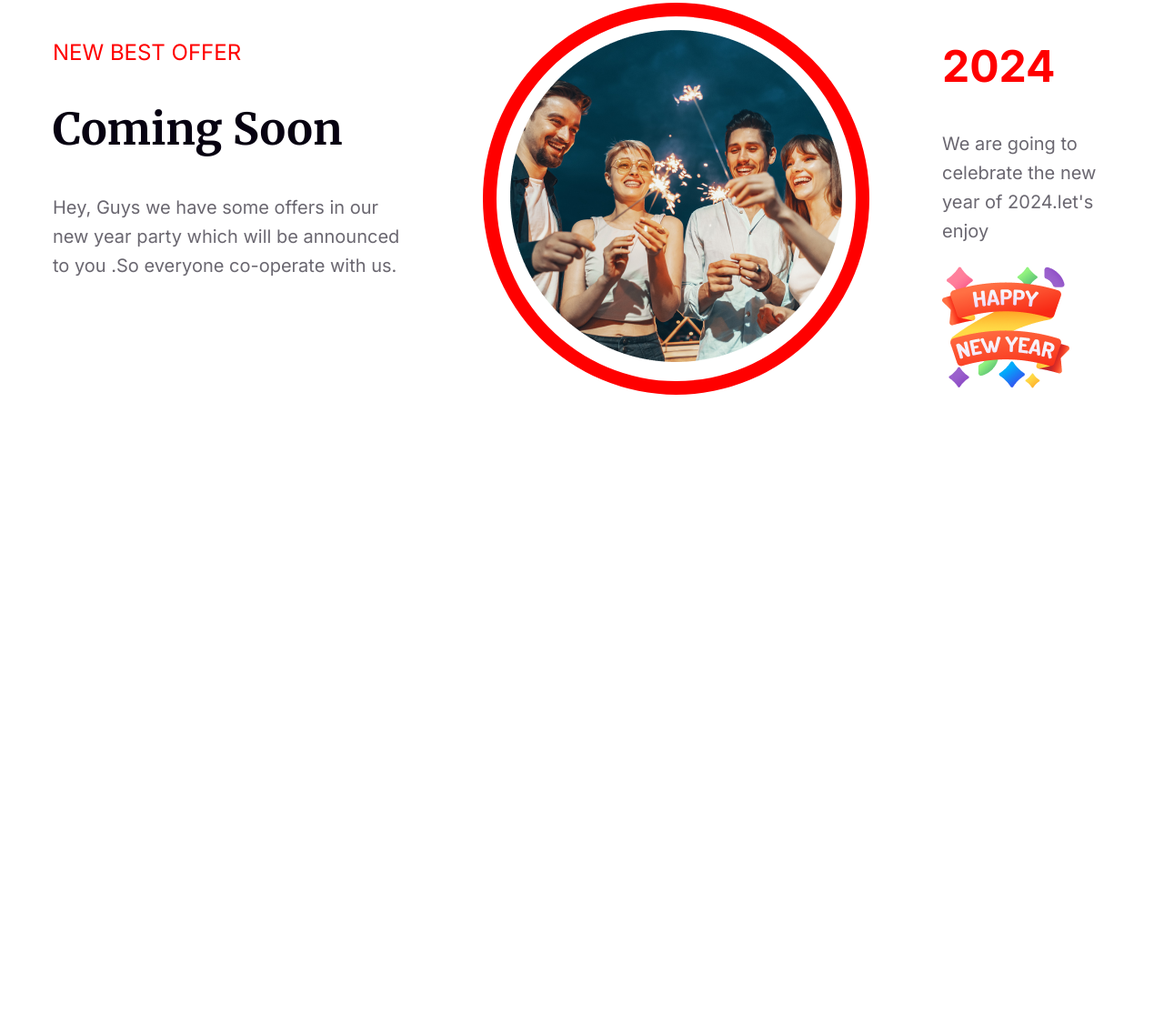
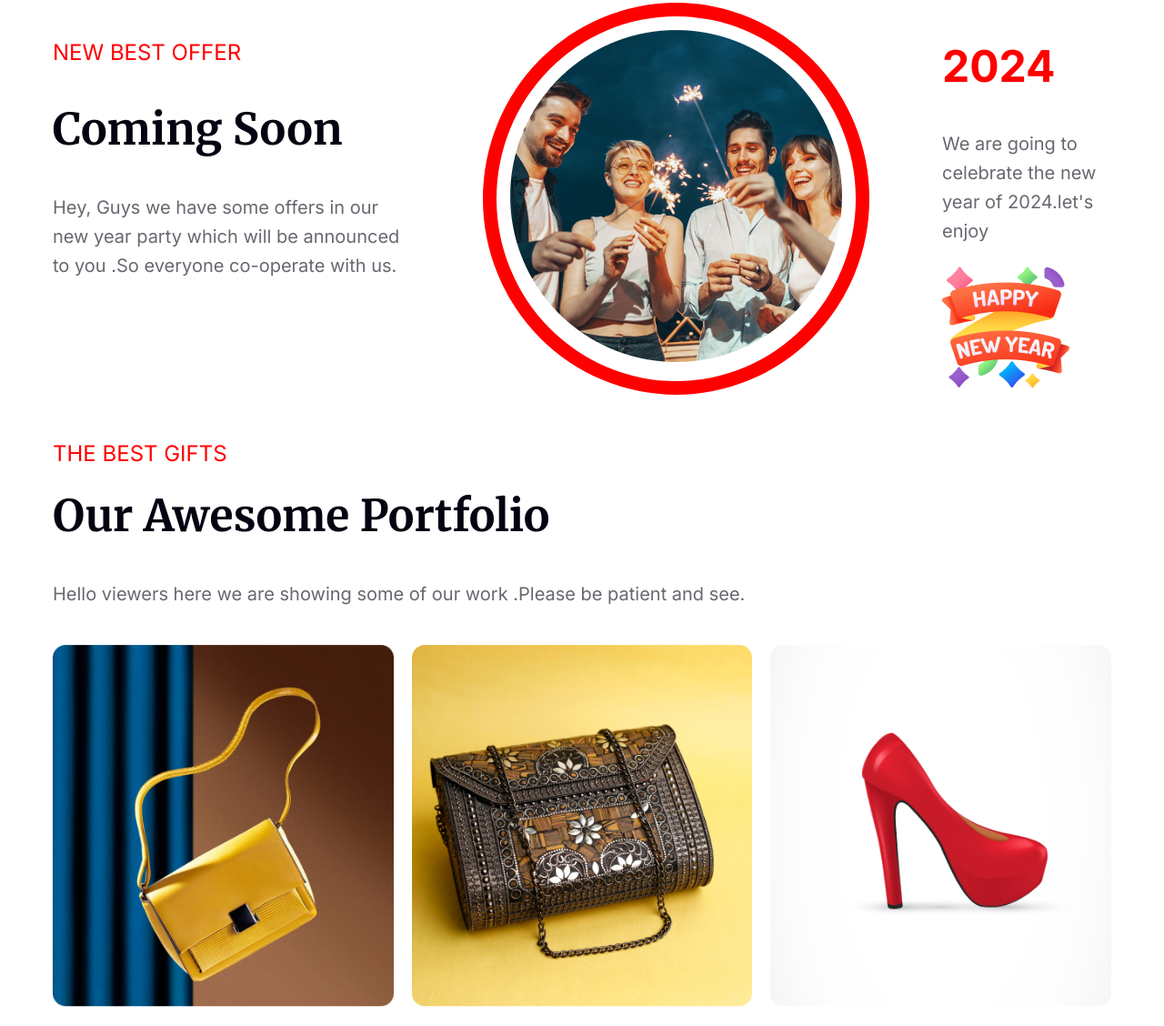
Before and after one commit to soaibislam123/new-year-assignment, a plain HTML site: page index.html in a window 1280 px wide. Shown: the part 2733-3861 px from the top of the page at 91% size. Before the commit the page ends 3175 px from the top, so only its background shows below. Drawn offline with Linux system fonts and the light colour scheme.

Commit message:
images added

```diff
--- a/index.html
+++ b/index.html
@@ -79,6 +79,29 @@
 
         </div>
 
+        <div class="portfolio-section">
+            <div class="portfolio-details">
+
+                <h3 id="portfolio-intro">THE BEST GIFTS</h3>
+                <h2 id="portfolio-title">Our Awesome Portfolio</h2>
+                <p id="portfolio-text">Hello viewers here we are showing some of our work .Please be patient and see. </p>
+
+            </div>
+        </div>
+
+        <div class="product-section">
+            <div class="product-items">
+                <div class="bag"><img src="images/Rectangle 3.png" alt=""></div>
+                <div class="noksha-bag"><img src="images/Rectangle 4.png" alt=""></div>
+                <div class="red-shoe"><img src="images/Rectangle 5.png" alt=""></div>
+            </div>
+            <div class="product-items">
+                <div class="bag"><img src="images/Rectangle 6.png" alt=""></div>
+                <div class="noksha-bag"><img src="images/Rectangle 7.png" alt=""></div>
+                <div class="red-shoe"><img src="images/Rectangle 8.png" alt=""></div>
+            </div>
+        </div>
+
     </main>
 
 
--- a/styles/style.css
+++ b/styles/style.css
@@ -222,3 +222,49 @@ font-family: 'Merriweather', serif;
     font-weight: 400;
     line-height: 32px;
   }
+
+  /* portfolio part */
+
+  .portfolio-section{
+    margin-top: 50px;
+  }
+
+  #portfolio-intro{
+    color: #F00;
+    font-family: Inter;
+    font-size: 24px;
+    font-weight: 500;
+  }
+
+  #portfolio-title{
+    margin-top: 10px;
+    color: #070211;
+    font-family: Merriweather;
+    font-size: 48px;
+    font-weight: 900;
+    text-transform: capitalize;
+  }
+
+  #portfolio-text{
+    margin-top: 10px;
+    width: 896px;
+    color: rgba(7, 2, 17, 0.60);
+    font-family: Inter;
+    font-size: 20px;
+    font-weight: 400;
+    line-height: 32px;
+  }
+
+  /* product section */
+
+  .product-items{
+    max-width: 100%;
+    gap: 20px;
+    display: flex;
+  }
+
+  .product-items img{
+    margin-top: 20px;
+    max-width: 100%;
+
+  }
```
